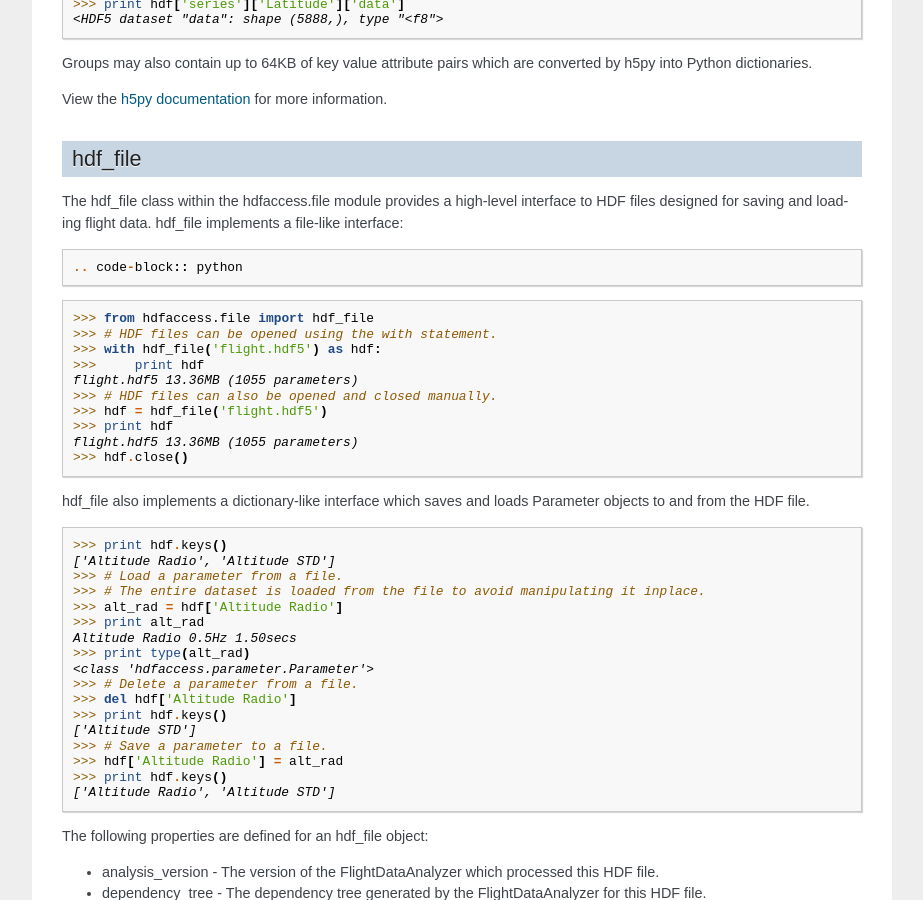
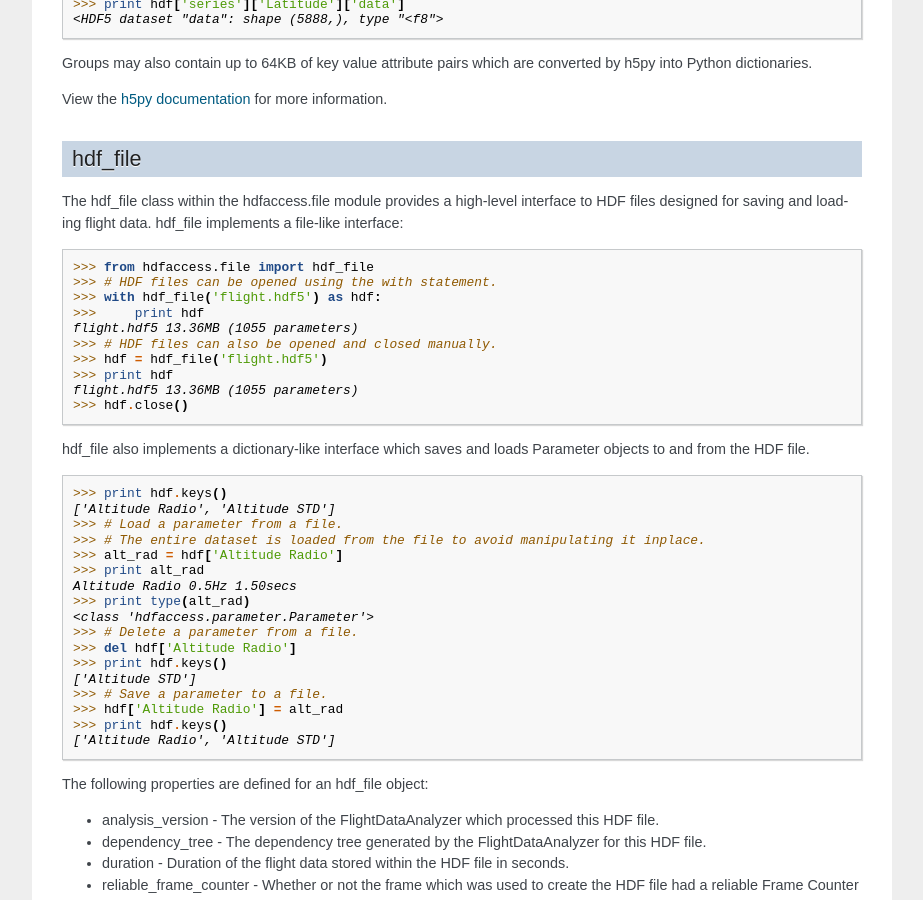
Before and after one commit to geolffrey/FlightDataAccessor, a Sphinx documentation site: the page built from doc/source/Overview.rst, in a window 1280 px wide and 900 px high, scrolled down 1727 px. Shown: the whole window, without its empty margins (198-1121 px from the left). Built offline with Sphinx 7.4.7, drawn with Linux system fonts in a browser that asks for light colours; formulas are drawn with MathJax 3; pages that are not in the unit, such as notebooks, are missing from menus.

Commit message:
Removed :: from documentation, using code-block instead.

```diff
--- a/doc/source/Overview.rst
+++ b/doc/source/Overview.rst
@@ -93,7 +93,7 @@ View the `h5py documentation <http://www.h5py.org/docs/>`_ for more information.
 hdf_file
 --------
 
-The hdf_file class within the hdfaccess.file module provides a high-level interface to HDF files designed for saving and loading flight data. hdf_file implements a file-like interface::
+The hdf_file class within the hdfaccess.file module provides a high-level interface to HDF files designed for saving and loading flight data. hdf_file implements a file-like interface:
 
 .. code-block:: python
 
@@ -232,7 +232,7 @@ A parameter is stored as a group containing attributes and two datasets - data,
    |      -- /series/"Altitude Radio"/mask
    |      -- /series/"Altitude Radio"/levels
 
-Example code to retrieve data and mask of the parameter::
+Example code to retrieve data and mask of the parameter:
 
 .. code-block:: python
 
```
